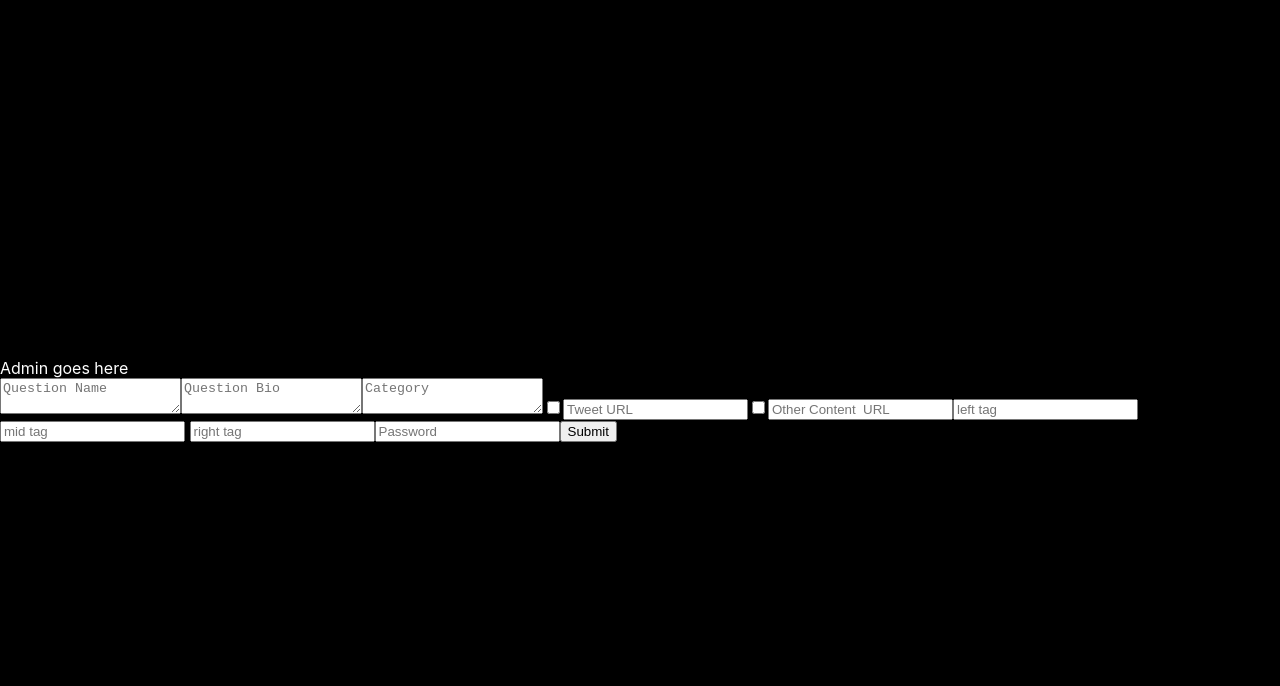
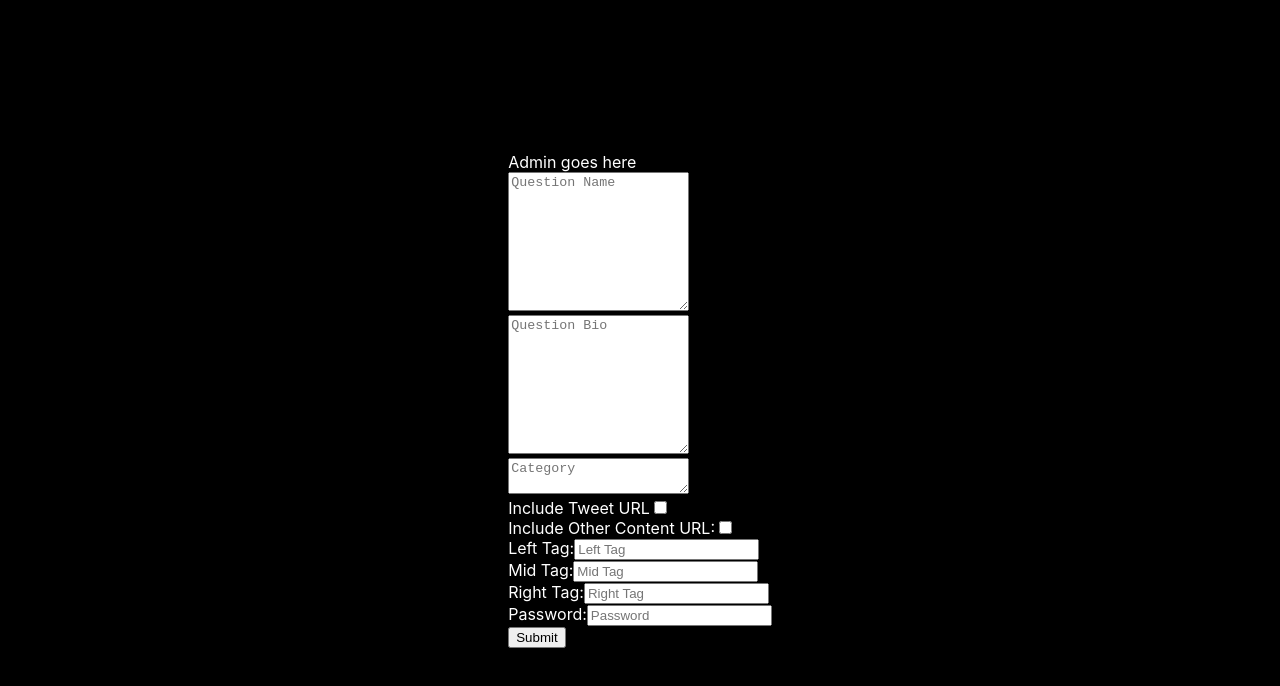
Before and after one commit to akshatchavann/ttapplication, a React (Create React App) app in the folder frontend/: page /Admin in a window 1280 px wide. Shown: the top 686 px of the page. Built offline with nearby package versions, Linux system fonts and the light colour scheme.

Commit message:
Refactor form layout and styles

```diff
--- a/frontend/src/pages/Admin.js
+++ b/frontend/src/pages/Admin.js
@@ -50,82 +50,142 @@ const Admin = () => {
     <div>
       <div>Admin goes here</div>
       <form onSubmit={handleSubmit}>
+        <div className='fieldContainer'>
+
+          <div className='formgroup'>
             <textarea
-          type="text"
+                className='textarea'
                 name="question"
                 placeholder="Question Name"
                 value={formData.question}
                 onChange={handleInputChange}
+                style={{ height: "10em" }}
             />
+          </div>
+          <div className='formgroup'>
             <textarea
-          type="text"
+                className='textarea'
                 name="bio"
                 placeholder="Question Bio"
                 value={formData.bio}
                 onChange={handleInputChange}
+                style={{ height: "10em" }}
             />
+          </div>
+          <div className='formgroup'>
             <textarea
-          type="text"
                 name="category"
                 placeholder="Category"
                 value={formData.category}
                 onChange={handleInputChange}
             />
+          </div>
+          <div className='formgroup'>
+            <label className='checkboxLabel'>
+            Include Tweet URL
                 <input
                     type="checkbox"
                     name="tweetboolean"
                     checked={formData.tweetboolean}
                     onChange={handleInputChange}
                 />
+
+            </label>
+          </div>
+
+          <div className='formgroup'>
+            {formData.tweetboolean && (
                 <input
+                    className='inputField'
                     type="text"
                     name="tweetURL"
                     placeholder="Tweet URL"
                     value={formData.tweetURL}
                     onChange={handleInputChange}
                 />
+            )}
+          </div>
+          <div className='formgroup'>
+            <label className='checkboxLabel'>
+                Include Other Content URL:
                 <input
                     type="checkbox"
                     name="contentboolean"
                     checked={formData.contentboolean}
                     onChange={handleInputChange}
                 />
+            </label>
+          </div>
+          <div className='formgroup'>
+            {formData.contentboolean && (
                 <input
+                    className='inputField'
                     type="text"
                     name="contentURL"
-          placeholder="Other Content  URL"
+                    placeholder="Other Content URL"
                     value={formData.contentURL}
                     onChange={handleInputChange}
                 />
+            )}
+            </div>
+            <div className='formgroup'>
+            <label className='form-label'>
+                Left Tag:
                 <input
+                    className='inputField'
                     type="text"
                     name="left"
-          placeholder="left tag"
+                    placeholder="Left Tag"
                     value={formData.left}
                     onChange={handleInputChange}
                 />
+            </label>
+            </div>
+            <div className='formgroup'>
+            <label className='form-label'>
+                Mid Tag:
                 <input
+                    className='inputField'
                     type="text"
                     name="mid"
-          placeholder="mid tag"
+                    placeholder="Mid Tag"
                     value={formData.mid}
                     onChange={handleInputChange}
-        />        <input
+                />
+            </label>
+            </div>
+
+            <div className='formgroup'>
+            <label className='form-label'>
+                Right Tag:
+                <input
+                    className='inputField'
                     type="text"
                     name="right"
-        placeholder="right tag"
+                    placeholder="Right Tag"
                     value={formData.right}
                     onChange={handleInputChange}
                 />
+            </label>
+            </div>
+            <div className='formgroup'>
+            <label className='form-label'>
+                Password:
                 <input
+                    className='inputField'
                     type="password"
                     name="password"
                     placeholder="Password"
                     value={formData.password}
                     onChange={handleInputChange}
                 />
-        <button type="submit">Submit</button>
+            </label>
+            </div>
+            <button type="submit" className='submitButton'>Submit</button>
+        </div>
     </form>
+
+
       {error && <p>{error}</p>}
     </div>
   );
--- a/frontend/src/styles/Admin.css
+++ b/frontend/src/styles/Admin.css
@@ -0,0 +1,34 @@
+.fieldContainer {
+    display: flex;
+    flex-direction: column;
+}
+
+.form-group {
+    margin-bottom: 15px;
+}
+
+.textarea, .inputField {
+    width: 150%;
+    padding: 10px;
+    border: 1px solid #ccc;
+    border-radius: 4px;
+    font-size: 16px;
+}
+
+.checkboxLabel {
+    display: flex;
+    align-items: center;
+}
+
+.checkboxLabel input[type="checkbox"] {
+    margin-right: 10px;
+}
+
+.submitButton {
+    padding: 10px 20px;
+    background-color: #007bff;
+    color: white;
+    border: none;
+    border-radius: 4px;
+    cursor: pointer;
+}
```
Also changed, not shown: frontend/public/logo192.png, frontend/public/logo512.png. Lines whose indentation alone changed are shown as unchanged.
